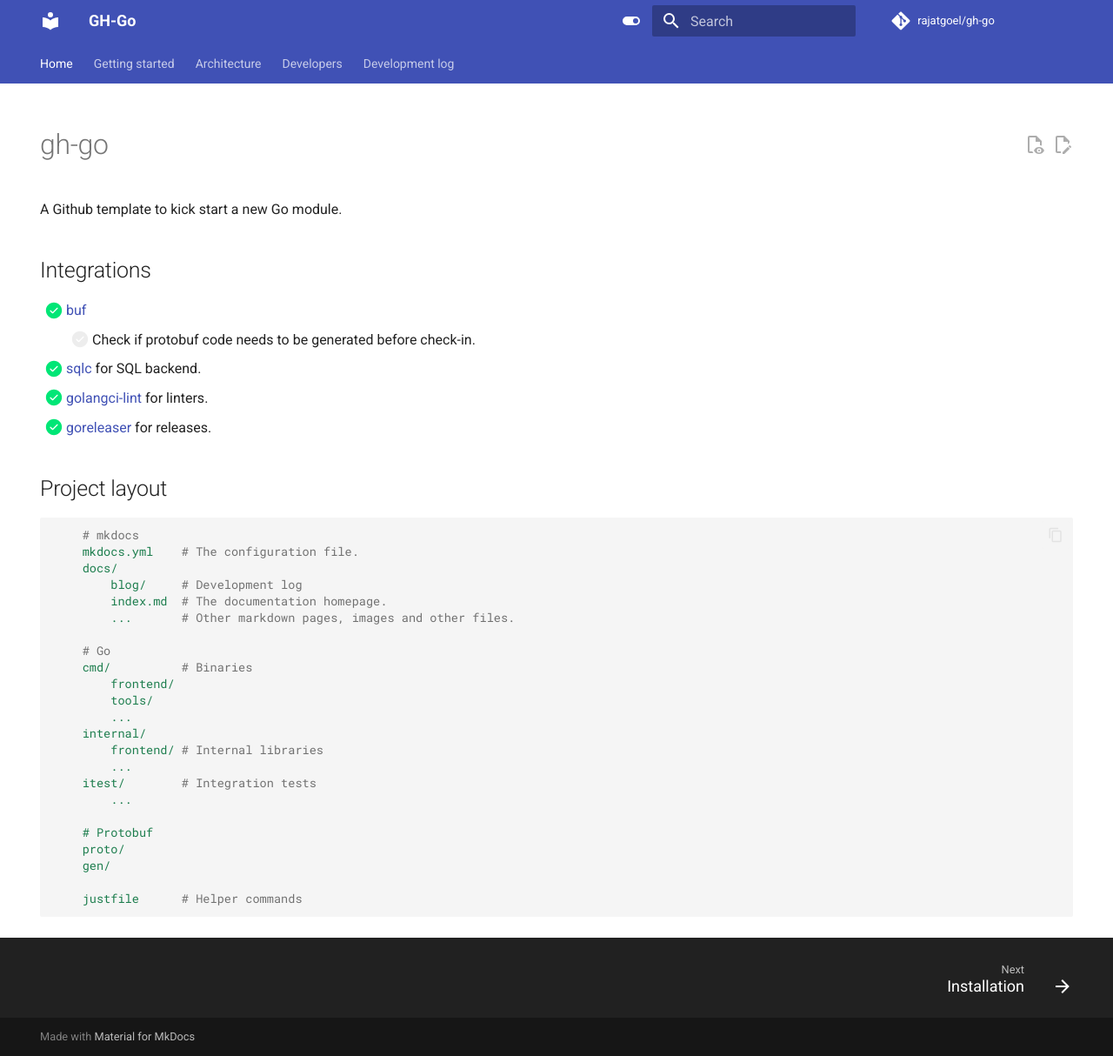
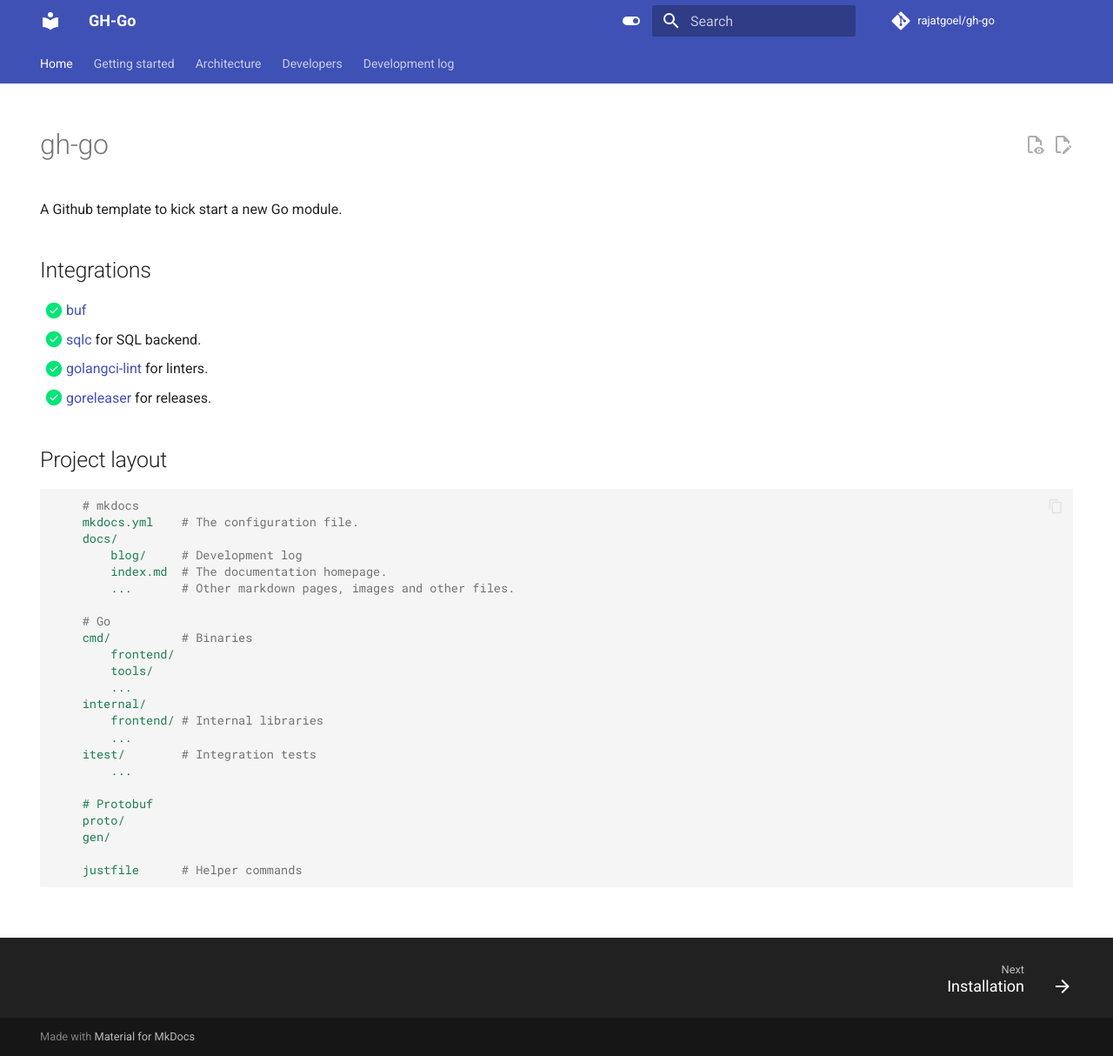
Before and after one commit to rajatgoel/gh-go, an MkDocs documentation site: the page built from docs/index.md, in a window 1280 px wide and 1214 px high. Shown: the whole window at 87% size. Built offline with MkDocs 1.6.1 and Material for MkDocs 9.7.7, drawn with Linux system fonts in a browser that asks for light colours; comment, search, counter and statistics services are not loaded.

Commit message:
check if proto code needs to be re-generated (#22)
* check if proto code needs to be re-generated

* modify proto file

* revert proto file

* update todo in docs

```diff
--- a/docs/index.md
+++ b/docs/index.md
@@ -11,7 +11,6 @@ A Github template to kick start a new Go module.
 ## Integrations
 
 - [x] [buf](https://buf.build/)
-    * [ ] Check if protobuf code needs to be generated before check-in.
 - [x] [sqlc](https://sqlc.dev/) for SQL backend.
 - [x] [golangci-lint](https://golangci-lint.run/) for linters.
 - [x] [goreleaser](https://goreleaser.com/) for releases.
```
Also changed, not shown: 1 other file.
